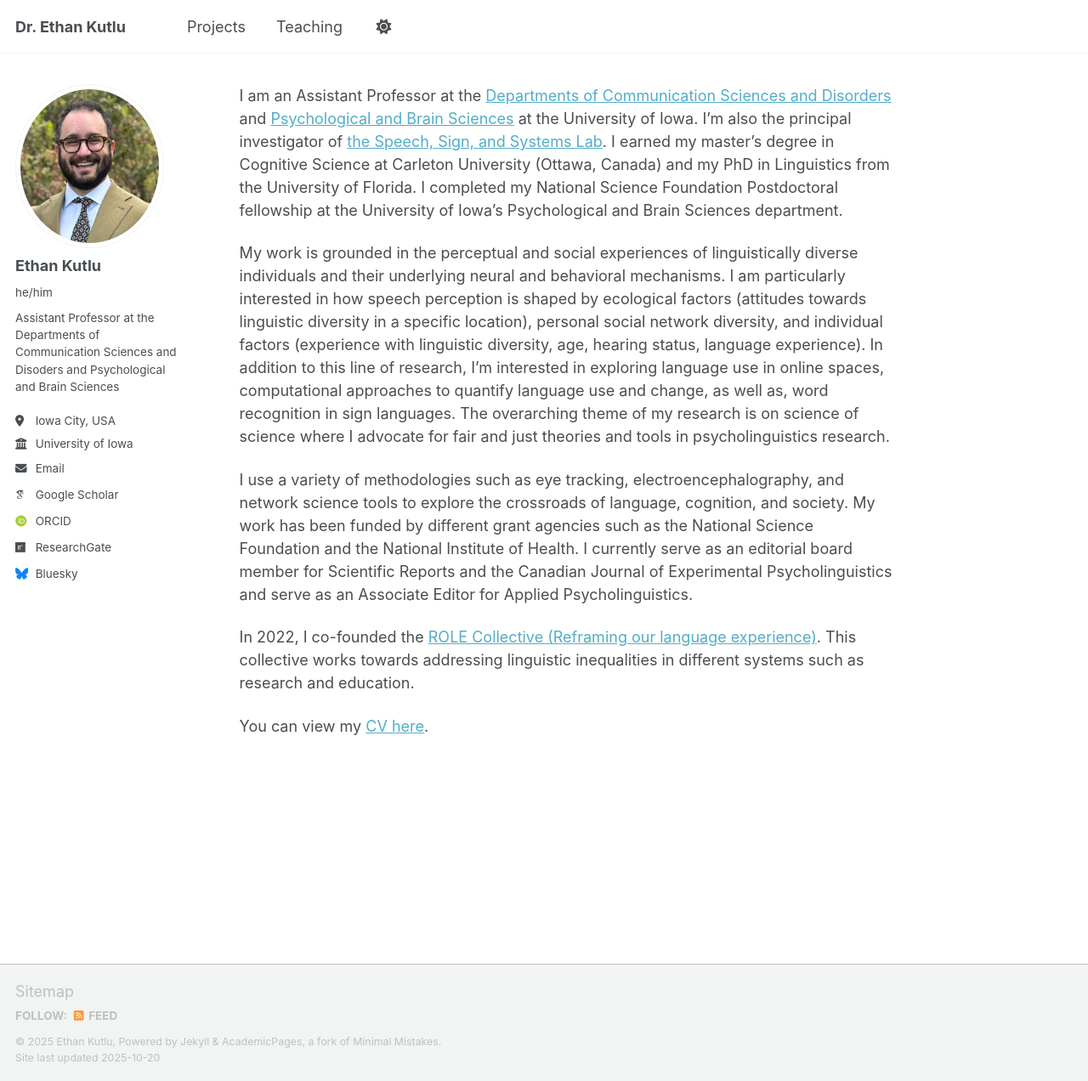
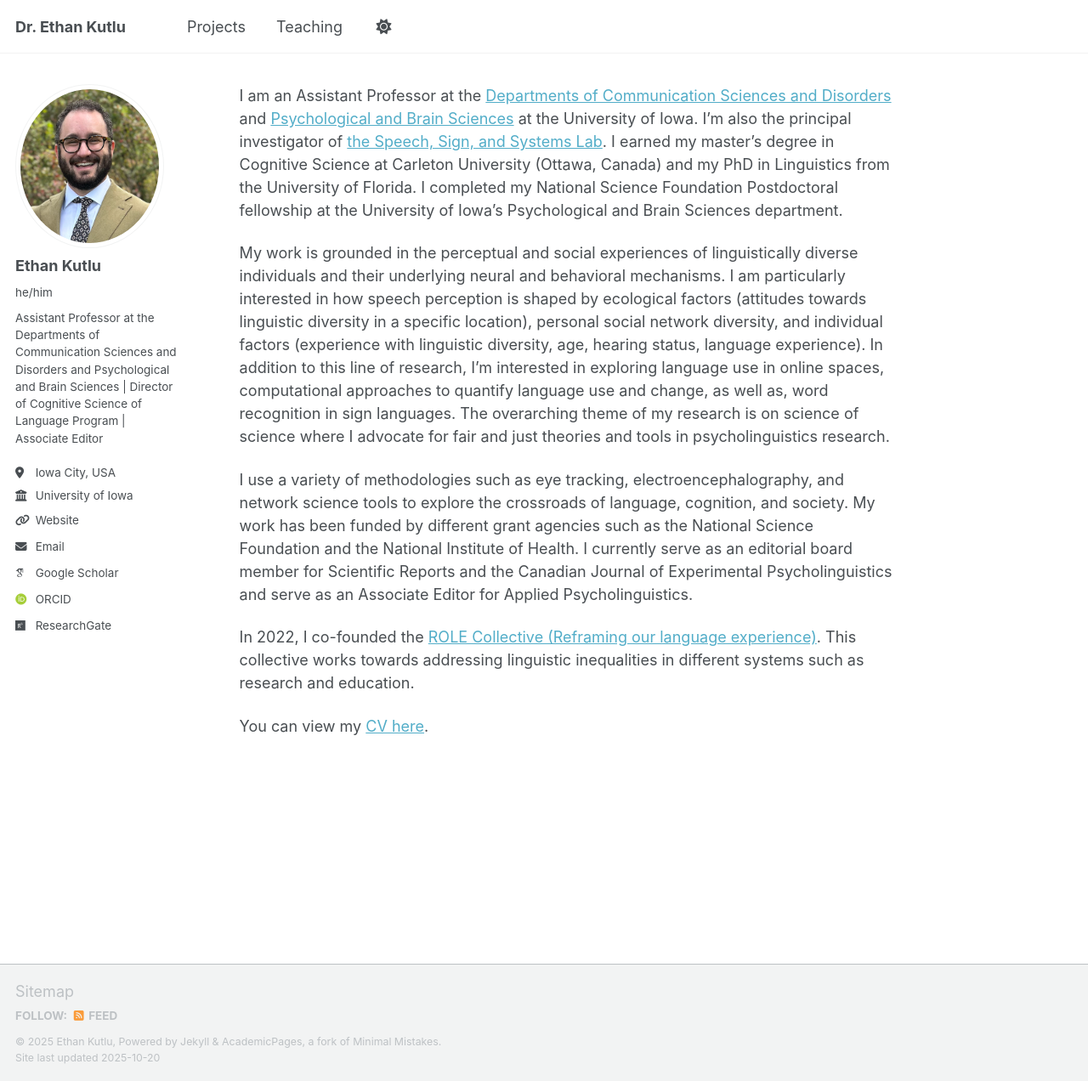
Before and after one commit to ethankutlu/ethankutlu.github.io, a Jekyll site: the page built from _pages/about.md, in a window 1280 px wide and 1272 px high. Shown: the whole window at 85% size. Built offline with Jekyll 4.4.1, drawn with Linux system fonts in a browser that asks for light colours; some web fonts are replaced; a script that is not in the unit is left out.

```diff
--- a/_config.yml
+++ b/_config.yml
@@ -26,11 +26,11 @@ author:
   avatar           : "prof_pic.jpg"
   name             : "Ethan Kutlu"
   pronouns         : "he/him"
-  bio              : "Assistant Professor at the Departments of Communication Sciences and Disoders and Psychological and Brain Sciences"
+  bio              : "Assistant Professor at the Departments of Communication Sciences and Disorders and Psychological and Brain Sciences | Director of Cognitive Science of Language Program | Associate Editor"
   location         : "Iowa City, USA"
   employer         : "University of Iowa"
-  uri              : # URL
-  email            : "ethankutlu@gmail,com"
+  uri              : "https://s-cube.lab.uiowa.edu/"
+  email            : "mailto:ethankutlu@gmail.com"
 
   # Academic websites
   academia         : # URL
@@ -54,7 +54,7 @@ author:
 
   # Social media
   artstation       : # Username
-  bluesky          : "bsky.app" # Replace this with you Bluesky username
+  bluesky          : #"bsky.app" # Replace this with you Bluesky username
   facebook         : # Username
   flickr           : # Username
   foursquare       : # Username
```
